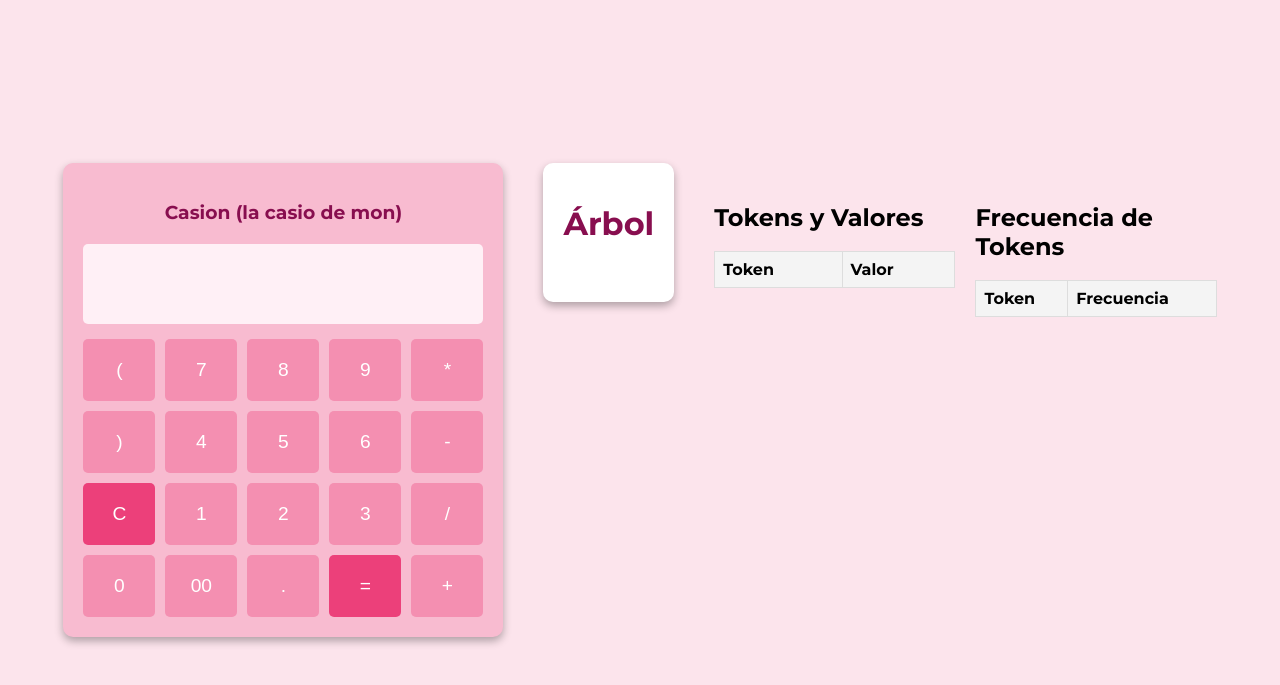
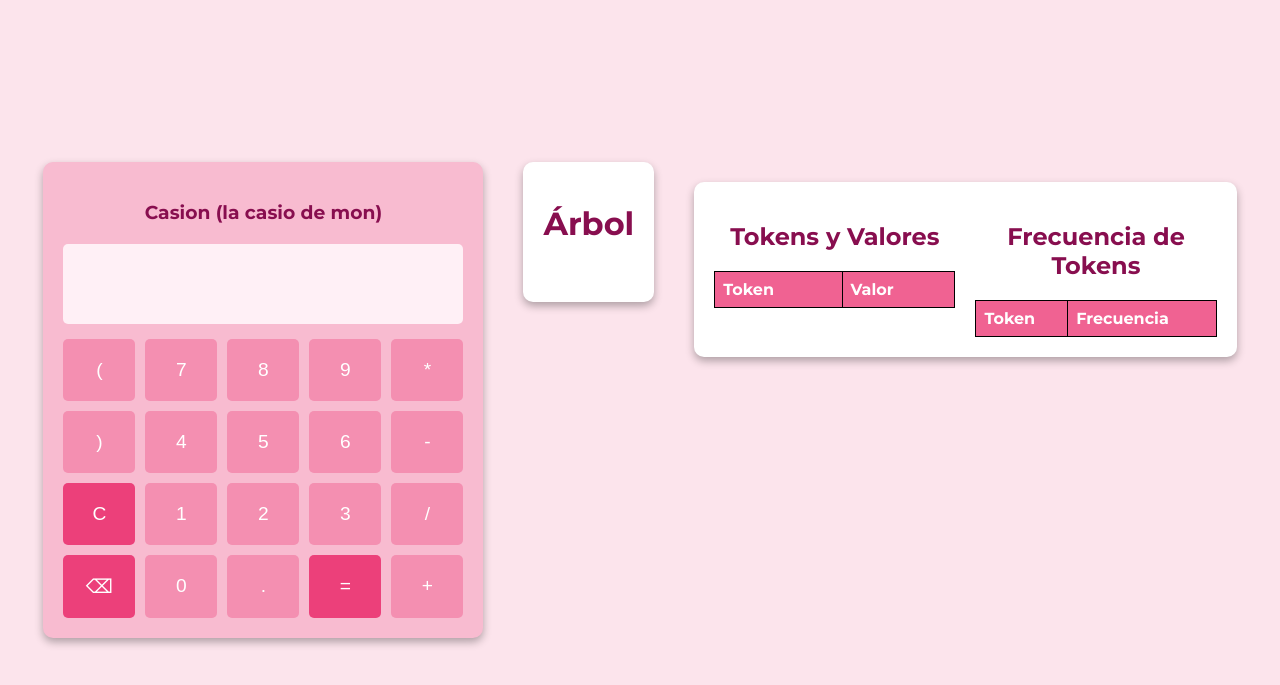
Before and after one commit to monocoto3000/calculadora_GLC, a Flask app: page / in a window 1280 px wide. Shown: the top 685 px of the page. Run offline with Flask 3, Linux system fonts and the light colour scheme; lists and menus that the app fills with data are empty.

Commit message:
Update - Backspace

```diff
--- a/grammar.py
+++ b/grammar.py
@@ -8,16 +8,16 @@
     'RESTA',
     'MULT',
     'DIV',
-    'LPAREN',
-    'RPAREN',
+    'PAREN_IZQ',
+    'PAREN_DER',
 )
 
 t_SUMA    = r'\+'
 t_RESTA   = r'-'
 t_MULT    = r'\*'
 t_DIV     = r'/'
-t_LPAREN  = r'\('
-t_RPAREN  = r'\)'
+t_PAREN_IZQ  = r'\('
+t_PAREN_DER  = r'\)'
 
 token_frequencies = defaultdict(int)
 token_values = []
@@ -54,7 +54,7 @@
         tok = lexer.token()
         if not tok:
             break
-        if tok.type in ['SUMA', 'RESTA', 'MULT', 'DIV', 'LPAREN', 'RPAREN']:
+        if tok.type in ['SUMA', 'RESTA', 'MULT', 'DIV', 'PAREN_IZQ', 'PAREN_DER']:
             token_frequencies[tok.type] += 1
             token_values.append((tok.type, tok.value))
 
--- a/static/calculadora.css
+++ b/static/calculadora.css
@@ -74,7 +74,7 @@
     background: #d81b60;
 }
 
-h1, h3 {
+h1, h3, h2 {
     font-family: 'Montserrat', Arial, sans-serif;
     text-align: center;
     margin-bottom: 20px;
@@ -100,19 +100,19 @@
 table {
     width: 100%;
     border-collapse: collapse;
-    margin-top: 10px;
 }
 
 th, td {
-    border: 1px solid #ddd;
+    border: 1px solid #000000;
     padding: 8px;
     text-align: left;
 }
 
 th {
-    background-color: #f4f4f4;
+    background-color: #f06292;
+    color: white;
 }
 
 tr:nth-child(even) {
-    background-color: #f9f9f9;
+    background-color: #fff0f6;
 }
--- a/static/calculadora.js
+++ b/static/calculadora.js
@@ -35,6 +35,9 @@
             $("#tree").attr("src", "");
             $("#token-values-table tbody").empty();
             $("#token-frequencies-table tbody").empty();
+        } else if (value === "backspace") {
+            expression = expression.slice(0, -1);
+            $("#display").text(expression);
         } else if (value !== undefined) {
             expression += value;
             $("#display").text(expression);
--- a/templates/index.html
+++ b/templates/index.html
@@ -28,8 +28,8 @@
                 <button class="button" data-value="2">2</button>
                 <button class="button" data-value="3">3</button>
                 <button class="button" data-value="/">/</button>
+                <button class="button special" data-value="backspace">⌫</button>
                 <button class="button" data-value="0">0</button>
-                <button class="button" data-value="00">00</button>
                 <button class="button" data-value=".">.</button>
                 <button class="button special" id="calcular">=</button>
                 <button class="button" data-value="+">+</button>
@@ -39,7 +39,7 @@
             <h1>Árbol</h1>
             <img id="tree" src="">
         </div>
-        <div class="token-tables">
+        <div class="token-tables tree">
             <div class="token-values">
                 <h2>Tokens y Valores</h2>
                 <table id="token-values-table">
```
Also changed, not shown: static/tree_1732329601545.svg (deleted), static/tree_1732329616496.svg (deleted), static/tree_1732329629256.svg (deleted), static/tree_1732329639368.svg (deleted).
